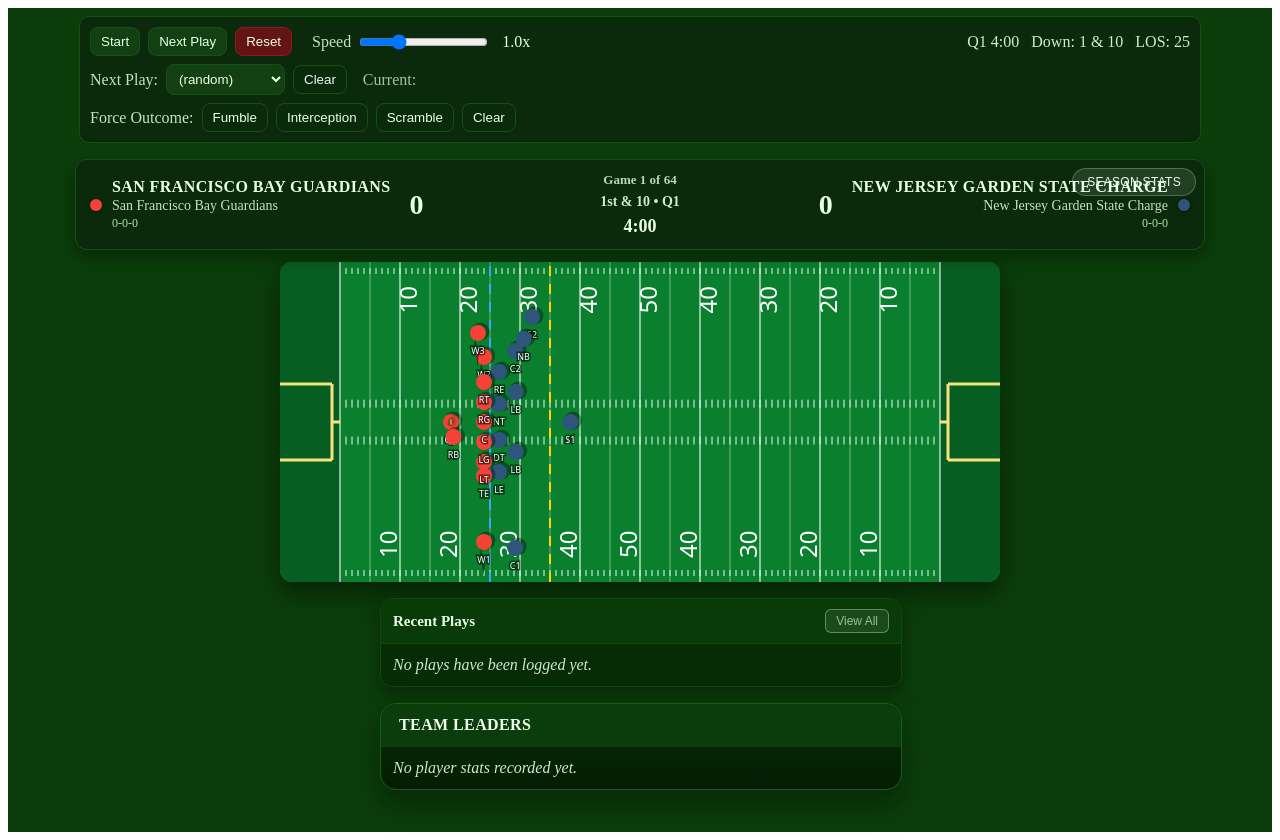
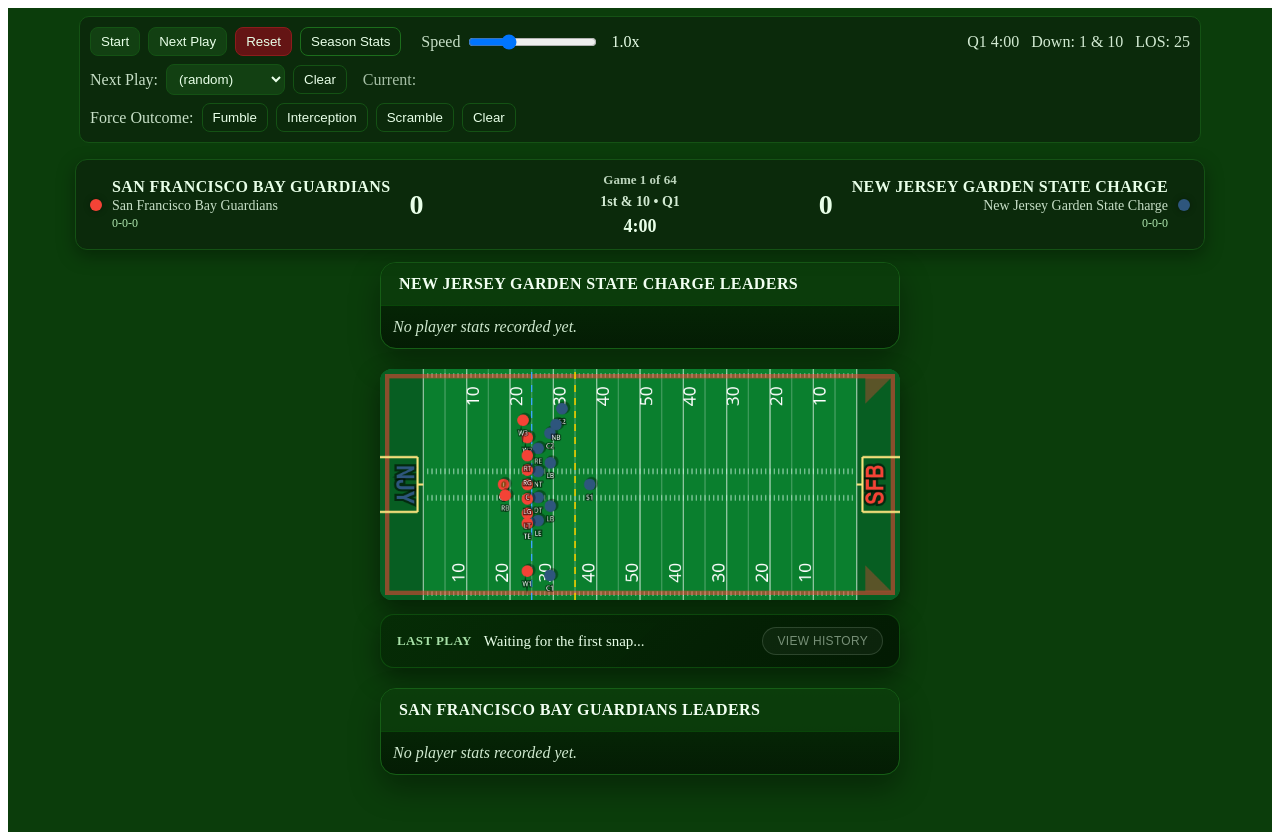
Before and after one commit to toofpaste/blootyball, a React (Create React App) app: page / in a window 1280 px wide. Built offline with nearby package versions, Linux system fonts and the light colour scheme.

Commit message:
Rework game layout with split stats and last play banner

```diff
--- a/src/App.jsx
+++ b/src/App.jsx
@@ -107,7 +107,9 @@ export default function App() {
     }
   }
 
-  const statsTeams = [homeTeam, awayTeam].filter(team => team.id && team.id !== TEAM_RED && team.id !== TEAM_BLK);
+  const isValidTeam = (team) => team.id && team.id !== TEAM_RED && team.id !== TEAM_BLK;
+  const homeStatsTeam = isValidTeam(homeTeam) ? homeTeam : null;
+  const awayStatsTeam = isValidTeam(awayTeam) ? awayTeam : null;
 
   const onNextPlay = () => setState(s => betweenPlays(s));
   const onReset = () => { setSeasonModalOpen(false); setState(createInitialGameState()); setRunning(false); };
@@ -135,6 +137,7 @@ export default function App() {
         result={state.play.resultText}
         onNextPlay={onNextPlay}
         onReset={onReset}
+        onShowSeasonStats={() => setSeasonModalOpen(true)}
         // new debug props
         onForcePlayName={handleForcePlayName}
         onForceOutcome={handleForceOutcome}
@@ -149,23 +152,35 @@ export default function App() {
         down={state.drive?.down ?? 1}
         toGo={state.drive?.toGo ?? 10}
         gameLabel={gameLabel}
-        onShowSeasonStats={() => setSeasonModalOpen(true)}
       />
       <div className="main-shell">
         <div className="app-layout">
-          <div className="sidebar sidebar--log">
-            <PlayLog items={state.playLog} />
+          {awayStatsTeam ? (
+            <div className="stats-column stats-column--away">
+              <StatsSummary
+                stats={state.playerStats}
+                directory={state.playerDirectory}
+                teams={[awayStatsTeam]}
+                title={`${awayStatsTeam.displayName || awayStatsTeam.label || 'Away'} Leaders`}
+              />
             </div>
+          ) : null}
+          <div className="field-column">
             <div className="field-wrapper">
               <canvas ref={canvasRef} className="field-canvas" />
             </div>
-          <div className="sidebar sidebar--stats">
+            <PlayLog items={state.playLog} />
+          </div>
+          {homeStatsTeam ? (
+            <div className="stats-column stats-column--home">
               <StatsSummary
                 stats={state.playerStats}
                 directory={state.playerDirectory}
-              teams={statsTeams}
+                teams={[homeStatsTeam]}
+                title={`${homeStatsTeam.displayName || homeStatsTeam.label || 'Home'} Leaders`}
               />
             </div>
+          ) : null}
         </div>
       </div>
       <SeasonStatsModal
--- a/src/AppLayout.css
+++ b/src/AppLayout.css
@@ -23,29 +23,34 @@
   display: flex;
   align-items: flex-start;
   justify-content: center;
-  gap: 16px;
+  gap: 20px;
 }
 
-.sidebar {
+.field-column {
+  flex: 1 1 720px;
   display: flex;
   flex-direction: column;
-  gap: 12px;
-  width: 100%;
-}
-
-.sidebar--log {
-  flex: 0 0 260px;
-}
-
-.sidebar--stats {
-  flex: 0 0 280px;
+  align-items: center;
+  gap: 14px;
+  min-width: 0;
 }
 
 .field-wrapper {
-  flex: 1 1 720px;
+  width: 100%;
   display: flex;
   justify-content: center;
   min-width: 0;
+}
+
+.stats-column {
+  flex: 0 0 280px;
+  display: flex;
+  justify-content: center;
+  min-width: 240px;
+}
+
+.stats-column > * {
+  width: 100%;
 }
 
 .field-canvas {
@@ -58,6 +63,62 @@
   aspect-ratio: 720 / 320;
 }
 
+.last-play-banner {
+  width: 100%;
+  display: flex;
+  align-items: center;
+  gap: 12px;
+  background: linear-gradient(135deg, rgba(6, 44, 6, 0.96) 0%, rgba(3, 26, 3, 0.98) 100%);
+  border: 1px solid rgba(18, 94, 18, 0.65);
+  border-radius: 14px;
+  padding: 12px 16px;
+  box-shadow: 0 10px 26px rgba(0, 0, 0, 0.45);
+  color: #e8ffe8;
+  box-sizing: border-box;
+}
+
+.last-play-banner__label {
+  font-size: 13px;
+  font-weight: 700;
+  text-transform: uppercase;
+  letter-spacing: 0.4px;
+  color: #a7e0a7;
+}
+
+.last-play-banner__text {
+  flex: 1;
+  font-size: 15px;
+  font-weight: 500;
+  line-height: 1.4;
+  min-height: 1.4em;
+}
+
+.last-play-banner__history {
+  background: rgba(255, 255, 255, 0.08);
+  border: 1px solid rgba(232, 255, 232, 0.3);
+  border-radius: 999px;
+  color: #e8ffe8;
+  padding: 6px 14px;
+  font-size: 12px;
+  letter-spacing: 0.3px;
+  text-transform: uppercase;
+  cursor: pointer;
+  transition: background 160ms ease, transform 160ms ease;
+}
+
+.last-play-banner__history:hover,
+.last-play-banner__history:focus-visible {
+  background: rgba(255, 255, 255, 0.16);
+  transform: translateY(-1px);
+}
+
+.last-play-banner__history:disabled {
+  opacity: 0.5;
+  cursor: default;
+  background: rgba(255, 255, 255, 0.08);
+  transform: none;
+}
+
 @media (max-width: 1280px) {
   .app-layout {
     flex-direction: column;
@@ -65,22 +126,10 @@
     width: 100%;
   }
 
-  .field-wrapper {
-    order: 0;
-    width: 100%;
-    max-width: 720px;
-    flex: initial;
-  }
-
-  .sidebar--log,
-  .sidebar--stats {
-    order: 1;
+  .field-column,
+  .stats-column {
     width: min(100%, 520px);
     flex: initial;
-  }
-
-  .sidebar--stats {
-    order: 2;
   }
 }
 
@@ -95,8 +144,19 @@
     gap: 20px;
   }
 
-  .sidebar--log,
-  .sidebar--stats {
+  .field-column,
+  .stats-column {
     width: 100%;
+    min-width: 0;
+  }
+
+  .last-play-banner {
+    flex-direction: column;
+    align-items: flex-start;
+    gap: 8px;
+  }
+
+  .last-play-banner__history {
+    align-self: flex-end;
   }
 }
--- a/src/render/draw.js
+++ b/src/render/draw.js
@@ -33,12 +33,9 @@ export function draw(canvas, state) {
     ctx.restore();
 }
 
-/* ---- (the rest of file stays the same as your latest, including drawContent, drawField, etc.) ---- */
-
-
 /* ---------- portrait-space content (unchanged logic) ---------- */
 function drawContent(ctx, state) {
-    drawField(ctx);
+    drawField(ctx, state);
 
     // --- LOS & Line To Gain (dashed) ---
     // Robustly compute: LOS = current drive.losYards
@@ -135,7 +132,10 @@ function drawFieldGoalScene(ctx, state) {
 }
 
 /* ------------ Field rendering with hashes & numbers ------------ */
-function drawField(ctx) {
+function drawField(ctx, state) {
+    const homeIdentity = getTeamVisualIdentity(state, TEAM_RED);
+    const awayIdentity = getTeamVisualIdentity(state, TEAM_BLK);
+
     ctx.fillStyle = COLORS.fieldGreen;
     ctx.fillRect(0, 0, FIELD_PIX_W, FIELD_PIX_H);
 
@@ -191,6 +191,15 @@ function drawField(ctx) {
         const y = yardsToPixY(ydsFromTopGL);
         drawNumber(ctx, leftNumX, y - 10, seq[i], 'left');
         drawNumber(ctx, rightNumX, y + 10, seq[i], 'right');
+    }
+
+    drawHomeAccents(ctx, homeIdentity, ezPix);
+
+    if (awayIdentity?.shortName) {
+        drawEndzoneLabel(ctx, ezPix / 2, awayIdentity.shortName, awayIdentity?.color, true);
+    }
+    if (homeIdentity?.shortName) {
+        drawEndzoneLabel(ctx, FIELD_PIX_H - ezPix / 2, homeIdentity.shortName, homeIdentity?.color, false);
     }
 
     drawGoalPost(ctx, yardsToPixY(ENDZONE_YARDS), -1);
@@ -317,3 +326,92 @@ function drawBall(ctx, pos, ballState) {
     ctx.stroke();
     ctx.restore();
 }
+
+function drawHomeAccents(ctx, identity, ezPix) {
+    if (!identity?.color) return;
+    ctx.save();
+    ctx.strokeStyle = withAlpha(identity.color, 0.55);
+    ctx.lineWidth = 6;
+    ctx.strokeRect(10, 10, FIELD_PIX_W - 20, FIELD_PIX_H - 20);
+    ctx.restore();
+
+    ctx.save();
+    ctx.fillStyle = withAlpha(identity.color, 0.35);
+    const inset = 12;
+    const size = 36;
+    const bottomY = FIELD_PIX_H - ezPix;
+    ctx.beginPath();
+    ctx.moveTo(inset, bottomY + inset);
+    ctx.lineTo(inset + size, bottomY + inset);
+    ctx.lineTo(inset, bottomY + inset + size);
+    ctx.closePath();
+    ctx.fill();
+
+    ctx.beginPath();
+    ctx.moveTo(FIELD_PIX_W - inset, bottomY + inset);
+    ctx.lineTo(FIELD_PIX_W - inset - size, bottomY + inset);
+    ctx.lineTo(FIELD_PIX_W - inset, bottomY + inset + size);
+    ctx.closePath();
+    ctx.fill();
+    ctx.restore();
+}
+
+function drawEndzoneLabel(ctx, centerY, text, color, rotate180 = false) {
+    if (!text) return;
+    const upper = String(text).toUpperCase();
+    const fontSize = upper.length > 10 ? 28 : 34;
+    ctx.save();
+    ctx.translate(FIELD_PIX_W / 2, centerY);
+    if (rotate180) ctx.rotate(Math.PI);
+    ctx.textAlign = 'center';
+    ctx.textBaseline = 'middle';
+    ctx.font = `700 ${fontSize}px "Arial Narrow", "Oswald", sans-serif`;
+    ctx.lineWidth = 6;
+    ctx.strokeStyle = 'rgba(0,0,0,0.55)';
+    ctx.strokeText(upper, 0, 0);
+    ctx.fillStyle = color || '#f0f0f0';
+    ctx.fillText(upper, 0, 0);
+    ctx.restore();
+}
+
+function getTeamVisualIdentity(state, slot) {
+    if (!state) return null;
+    const matchup = state.matchup || state.lastCompletedGame?.matchup || null;
+    const identities = matchup?.identities || {};
+    const slotIdentity = identities[slot] || null;
+    const slotToTeam = matchup?.slotToTeam || {};
+    const teamId = slotToTeam?.[slot];
+    const seasonInfo = teamId ? state.season?.teams?.[teamId]?.info : null;
+    const info = slotIdentity || seasonInfo || null;
+    const displayName = info?.displayName || info?.name || teamId || slot;
+    const abbr = info?.abbr || displayName;
+    const colors = info?.colors || resolveSlotColors(state, slot, 'offense') || resolveSlotColors(state, slot, 'defense');
+    const fallback = slot === TEAM_RED ? COLORS.red : COLORS.black;
+    const color = resolveTeamColor(colors, fallback);
+    return {
+        displayName,
+        shortName: (abbr || displayName || '').toString().trim() || null,
+        color,
+    };
+}
+
+function withAlpha(hex, alpha = 1) {
+    const rgb = hexToRgb(hex);
+    if (!rgb) return `rgba(255,255,255,${alpha})`;
+    const { r, g, b } = rgb;
+    return `rgba(${r}, ${g}, ${b}, ${Math.max(0, Math.min(1, alpha))})`;
+}
+
+function hexToRgb(hex) {
+    if (typeof hex !== 'string') return null;
+    const normalized = hex.trim().replace(/^#/, '');
+    if (![3, 6].includes(normalized.length)) return null;
+    const full = normalized.length === 3
+        ? normalized.split('').map(ch => ch + ch).join('')
+        : normalized;
+    const r = parseInt(full.slice(0, 2), 16);
+    const g = parseInt(full.slice(2, 4), 16);
+    const b = parseInt(full.slice(4, 6), 16);
+    if ([r, g, b].some(v => Number.isNaN(v))) return null;
+    return { r, g, b };
+}
--- a/src/ui/PlayLog.jsx
+++ b/src/ui/PlayLog.jsx
@@ -6,68 +6,24 @@ export default function PlayLog({ items = [] }) {
     const [showAll, setShowAll] = useState(false);
     const hasPlays = Array.isArray(items) && items.length > 0;
 
-    const summary = useMemo(() => (hasPlays ? items.slice(-4).reverse() : []), [hasPlays, items]);
+    const lastPlay = hasPlays ? items[items.length - 1] : null;
+    const lastDescription = useMemo(() => formatLastPlay(lastPlay), [lastPlay]);
     const extended = useMemo(() => (hasPlays ? items.slice(-25).reverse() : []), [hasPlays, items]);
 
     return (
         <>
-            <div
-                style={{
-                    background: '#062c06',
-                    color: '#e8ffe8',
-                    border: '1px solid #0b4a0b',
-                    borderRadius: 12,
-                    boxShadow: '0 6px 18px rgba(0,0,0,0.35)',
-                    overflow: 'hidden',
-                    width: '100%',
-                }}
-            >
-                <div
-                    style={{
-                        display: 'flex',
-                        justifyContent: 'space-between',
-                        alignItems: 'center',
-                        padding: '10px 12px',
-                        borderBottom: '1px solid #0b4a0b',
-                        fontWeight: 700,
-                        fontSize: 15,
-                        background: '#083b08',
-                    }}
+            <div className="last-play-banner">
+                <div className="last-play-banner__label">Last Play</div>
+                <div className="last-play-banner__text">
+                    {hasPlays ? lastDescription : 'Waiting for the first snap...'}
+                </div>
+                <button
+                    onClick={() => setShowAll(true)}
+                    className="last-play-banner__history"
+                    disabled={!hasPlays}
                 >
-                    <span>Recent Plays</span>
-                    <button
-                        onClick={() => setShowAll(true)}
-                        disabled={!hasPlays}
-                        style={{
-                            background: hasPlays ? '#145c14' : 'rgba(255,255,255,0.08)',
-                            color: hasPlays ? '#e8ffe8' : '#9bbf9b',
-                            border: '1px solid rgba(232,255,232,0.35)',
-                            borderRadius: 6,
-                            padding: '4px 10px',
-                            fontSize: 12,
-                            cursor: hasPlays ? 'pointer' : 'default',
-                            transition: 'background 0.2s ease',
-                        }}
-                    >
-                        View All
-                    </button>
-                </div>
-                {hasPlays ? (
-                    <table style={{ width: '100%', borderCollapse: 'collapse', fontSize: 12 }}>
-                        <tbody>
-                            {summary.map((it, idx) => (
-                                <SummaryRow
-                                    key={`${it.num}-${idx}`}
-                                    item={it}
-                                />
-                            ))}
-                        </tbody>
-                    </table>
-                ) : (
-                    <div style={{ padding: '12px', fontStyle: 'italic', color: '#cfe9cf' }}>
-                        No plays have been logged yet.
-                    </div>
-                )}
+                    View History
+                </button>
             </div>
             <Modal open={showAll} onClose={() => setShowAll(false)} title="Play History" width="min(92vw, 860px)">
                 {hasPlays ? (
@@ -135,37 +91,6 @@ export default function PlayLog({ items = [] }) {
     );
 }
 
-function SummaryRow({ item }) {
-    const n = safeInt(item.num);
-    const startLos = safeInt(item.startLos, null);
-    const endLos = safeInt(
-        item.endLos,
-        startLos != null && item.gained != null ? startLos + item.gained : null
-    );
-    const gained = safeInt(
-        item.gained,
-        endLos != null && startLos != null ? endLos - startLos : null
-    );
-
-    return (
-        <tr style={{ borderTop: '1px solid rgba(11,74,11,0.7)' }}>
-            <Td mono style={{ width: 40 }}>{n != null ? n : '—'}</Td>
-            <Td style={{ fontWeight: 600 }}>{item.name || item.playName || '—'}</Td>
-            <Td mono style={{ color: '#9bd79b' }}>{item.result || item.why || '—'}</Td>
-            <Td
-                mono
-                style={{
-                    color: gained == null ? '#e8ffe8' : gained >= 0 ? '#8ef78e' : '#ffb3b3',
-                    textAlign: 'right',
-                    width: 60,
-                }}
-            >
-                {gained != null ? (gained >= 0 ? `+${gained}` : `${gained}`) : '—'}
-            </Td>
-        </tr>
-    );
-}
-
 function Th({ children }) {
     return <th style={{ textAlign: 'left', padding: '8px 10px', fontWeight: 600 }}>{children}</th>;
 }
@@ -185,3 +110,16 @@ function Td({ children, mono, style, colSpan }) {
 }
 function ordinal(n) { const s = ['th', 'st', 'nd', 'rd']; const v = n % 100; return n + (s[(v - 20) % 10] || s[v] || s[0]); }
 function safeInt(v, defVal = null) { const n = Number(v); return Number.isFinite(n) ? n : defVal; }
+function formatLastPlay(item) {
+    if (!item) return '';
+    const parts = [];
+    if (item.name) parts.push(item.name);
+    const result = item.result || item.why;
+    if (result) {
+        const trimmed = String(result).trim();
+        const capitalized = trimmed ? trimmed.charAt(0).toUpperCase() + trimmed.slice(1) : '';
+        if (capitalized) parts.push(capitalized);
+    }
+    if (parts.length === 0) return 'Play recorded';
+    return parts.join(' — ');
+}
--- a/src/ui/Scoreboard.jsx
+++ b/src/ui/Scoreboard.jsx
@@ -40,7 +40,6 @@ export default function Scoreboard({
     down = 1,
     toGo = 10,
     gameLabel = '',
-    onShowSeasonStats = null,
 }) {
     return (
         <div style={{
@@ -69,34 +68,6 @@ export default function Scoreboard({
             </div>
 
             <TeamPanel team={away} align="right" />
-
-            {typeof onShowSeasonStats === 'function' ? (
-                <button
-                    type="button"
-                    onClick={onShowSeasonStats}
-                    style={{
-                        position: 'absolute',
-                        top: 8,
-                        right: 8,
-                        background: 'rgba(255,255,255,0.1)',
-                        color: '#e8ffe8',
-                        border: '1px solid rgba(200,255,200,0.25)',
-                        borderRadius: 9999,
-                        padding: '6px 14px',
-                        fontSize: 12,
-                        letterSpacing: 0.3,
-                        textTransform: 'uppercase',
-                        cursor: 'pointer',
-                        transition: 'all 160ms ease',
-                    }}
-                    onMouseOver={(e) => { e.currentTarget.style.background = 'rgba(255,255,255,0.2)'; }}
-                    onFocus={(e) => { e.currentTarget.style.background = 'rgba(255,255,255,0.2)'; }}
-                    onMouseOut={(e) => { e.currentTarget.style.background = 'rgba(255,255,255,0.1)'; }}
-                    onBlur={(e) => { e.currentTarget.style.background = 'rgba(255,255,255,0.1)'; }}
-                >
-                    Season Stats
-                </button>
-            ) : null}
         </div>
     );
 }
--- a/src/ui/StatsSummary.jsx
+++ b/src/ui/StatsSummary.jsx
@@ -117,7 +117,7 @@ function gatherTopPlayers(stats = {}, directory = {}, teamId) {
     return rows.slice(0, 3);
 }
 
-export default function StatsSummary({ stats = {}, directory = {}, teams = [] }) {
+export default function StatsSummary({ stats = {}, directory = {}, teams = [], title = 'Team Leaders' }) {
     const [openTeam, setOpenTeam] = useState(null);
 
     const teamSections = teams.map(team => ({
@@ -151,7 +151,7 @@ export default function StatsSummary({ stats = {}, directory = {}, teams = [] })
                         background: 'rgba(12,64,12,0.85)',
                     }}
                 >
-                    Team Leaders
+                    {title}
                 </div>
                 {hasAnyRows ? (
                     <div style={{ display: 'flex', flexDirection: 'column' }}>
--- a/src/ui/Toolbar.jsx
+++ b/src/ui/Toolbar.jsx
@@ -10,6 +10,7 @@ export default function Toolbar(props) {
         running, setRunning, simSpeed, setSimSpeed,
         yardLine, down, toGo, quarter, timeLeft, result,
         onNextPlay, onReset,
+        onShowSeasonStats,
 
         // new optional props for debugging tools
         onForcePlayName,
@@ -53,6 +54,11 @@ export default function Toolbar(props) {
                 )}
                 <button onClick={onNextPlay} style={btn()}>Next Play</button>
                 <button onClick={onReset} style={btn('danger')}>Reset</button>
+                {typeof onShowSeasonStats === 'function' ? (
+                    <button onClick={onShowSeasonStats} style={btn('outline')}>
+                        Season Stats
+                    </button>
+                ) : null}
 
                 <div style={{ marginLeft: 12, display: 'flex', alignItems: 'center', gap: 6 }}>
                     <label style={{ opacity: 0.85 }}>Speed</label>
@@ -119,6 +125,14 @@ function btn(variant) {
     if (variant === 'ghost') return { ...base, background: 'transparent' };
     if (variant === 'active') return { ...base, background: '#176d17', borderColor: '#1c8a1c' };
     if (variant === 'danger') return { ...base, background: '#641414', borderColor: '#8c1c1c' };
+    if (variant === 'outline') {
+        return {
+            ...base,
+            background: 'transparent',
+            borderColor: '#1c6d1c',
+            color: '#e8ffe8',
+        };
+    }
     return base;
 }
 function sel() {
```
Lines whose indentation alone changed are shown as unchanged.
